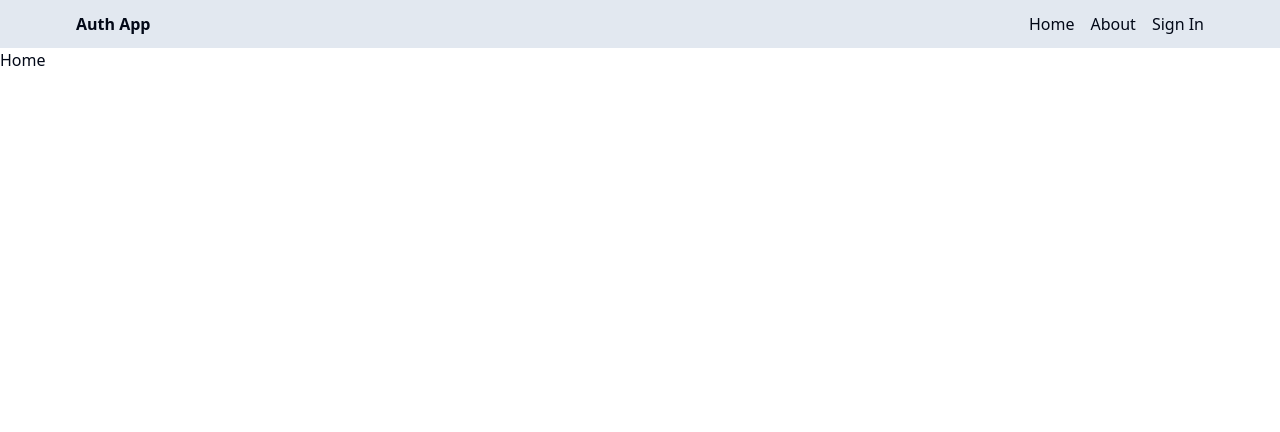
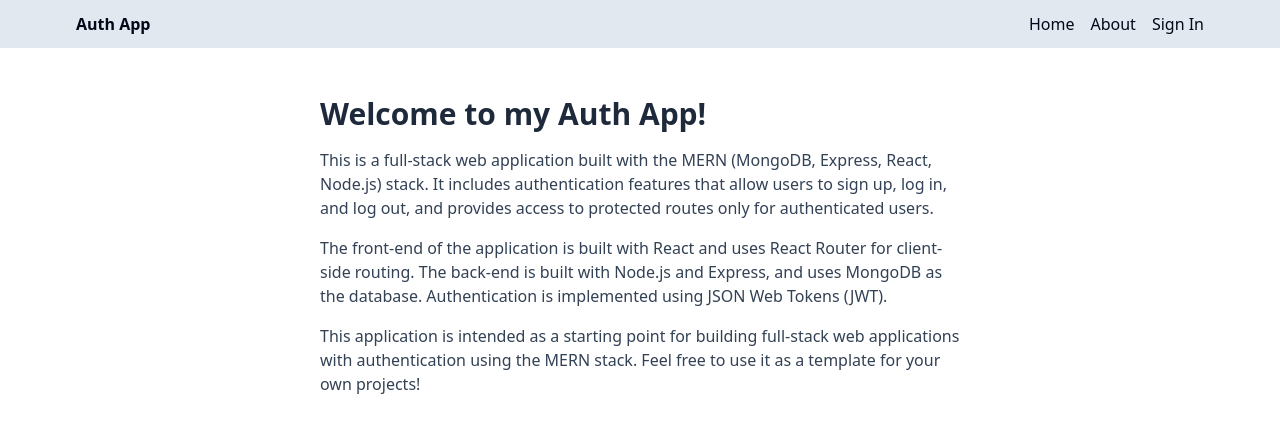
Before and after one commit to Beamlak996/mern-auth, a React app in the folder client/: page / in a window 1280 px wide. Shown: the top 432 px of the page. Built offline with nearby package versions, Linux system fonts and the light colour scheme; the HTML template or start-up script is replaced by a standard one.

Commit message:
Complete home and about pages

```diff
--- a/client/src/pages/About.tsx
+++ b/client/src/pages/About.tsx
@@ -1,8 +1,24 @@
 
 export const About = () => {
     return (
-        <div>
-            About
-        </div>
-    )
+      <div className="px-4 py-12 max-w-2xl mx-auto">
+        <h1 className="text-3xl font-bold  mb-4 text-slate-800">About</h1>
+        <p className="mb-4 text-slate-700">
+          This is a MERN (MongoDB, Express, React, Node.js) stack application
+          with authentication. It allows users to sign up, log in, and log out,
+          and provides access to protected routes only for authenticated users.
+        </p>
+        <p className="mb-4 text-slate-700">
+          The front-end of the application is built with React and uses React
+          Router for client-side routing. The back-end is built with Node.js and
+          Express, and uses MongoDB as the database. Authentication is
+          implemented using JSON Web Tokens (JWT).
+        </p>
+        <p className="mb-4 text-slate-700">
+          This application is intended as a starting point for building
+          full-stack web applications with authentication using the MERN stack.
+          Feel free to use it as a template for your own projects!
+        </p>
+      </div>
+    );
 }
--- a/client/src/pages/Home.tsx
+++ b/client/src/pages/Home.tsx
@@ -1,8 +1,27 @@
 
 export const Home = () => {
     return (
-        <div>
-            Home
-        </div>
-    )
+      <div className="px-4 py-12 max-w-2xl mx-auto">
+        <h1 className="text-3xl font-bold  mb-4 text-slate-800">
+          Welcome to my Auth App!
+        </h1>
+        <p className="mb-4 text-slate-700">
+          This is a full-stack web application built with the MERN (MongoDB,
+          Express, React, Node.js) stack. It includes authentication features
+          that allow users to sign up, log in, and log out, and provides access
+          to protected routes only for authenticated users.
+        </p>
+        <p className="mb-4 text-slate-700">
+          The front-end of the application is built with React and uses React
+          Router for client-side routing. The back-end is built with Node.js and
+          Express, and uses MongoDB as the database. Authentication is
+          implemented using JSON Web Tokens (JWT).
+        </p>
+        <p className="mb-4 text-slate-700">
+          This application is intended as a starting point for building
+          full-stack web applications with authentication using the MERN stack.
+          Feel free to use it as a template for your own projects!
+        </p>
+      </div>
+    );
 }
```
